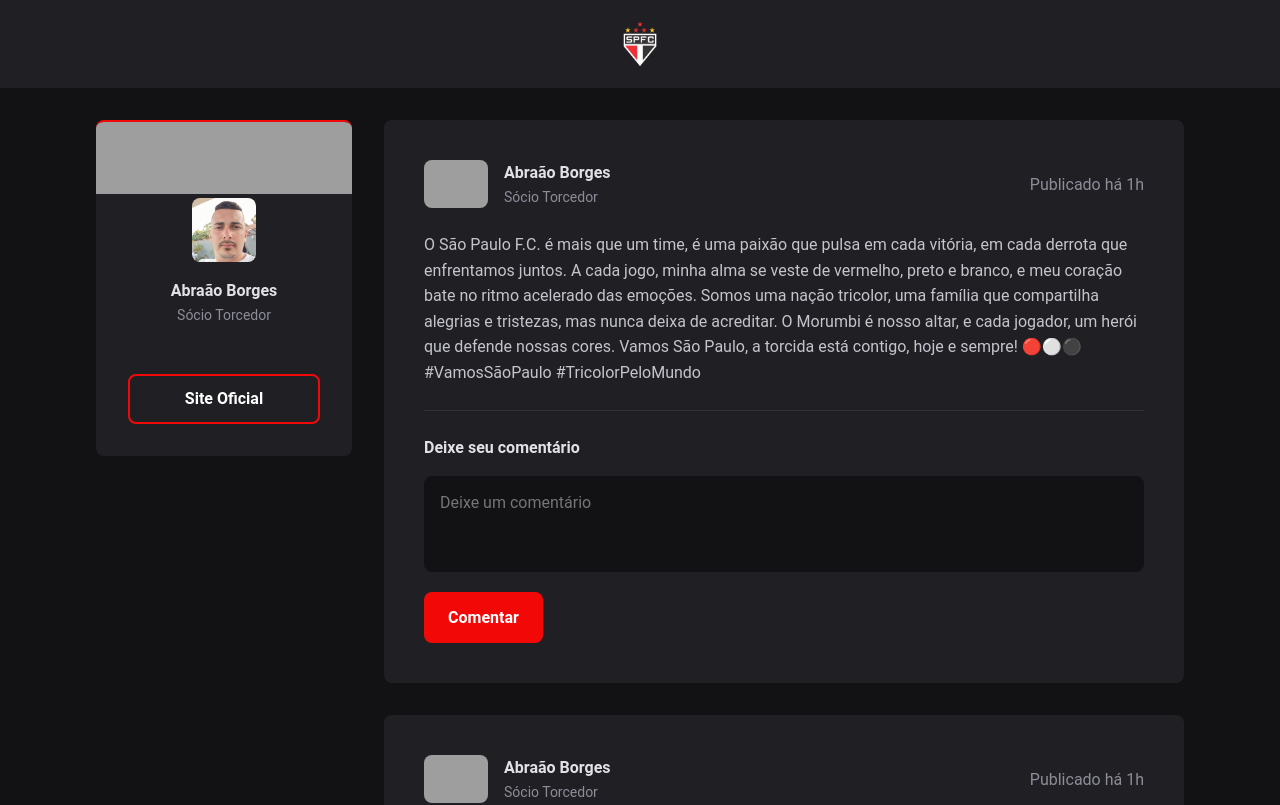
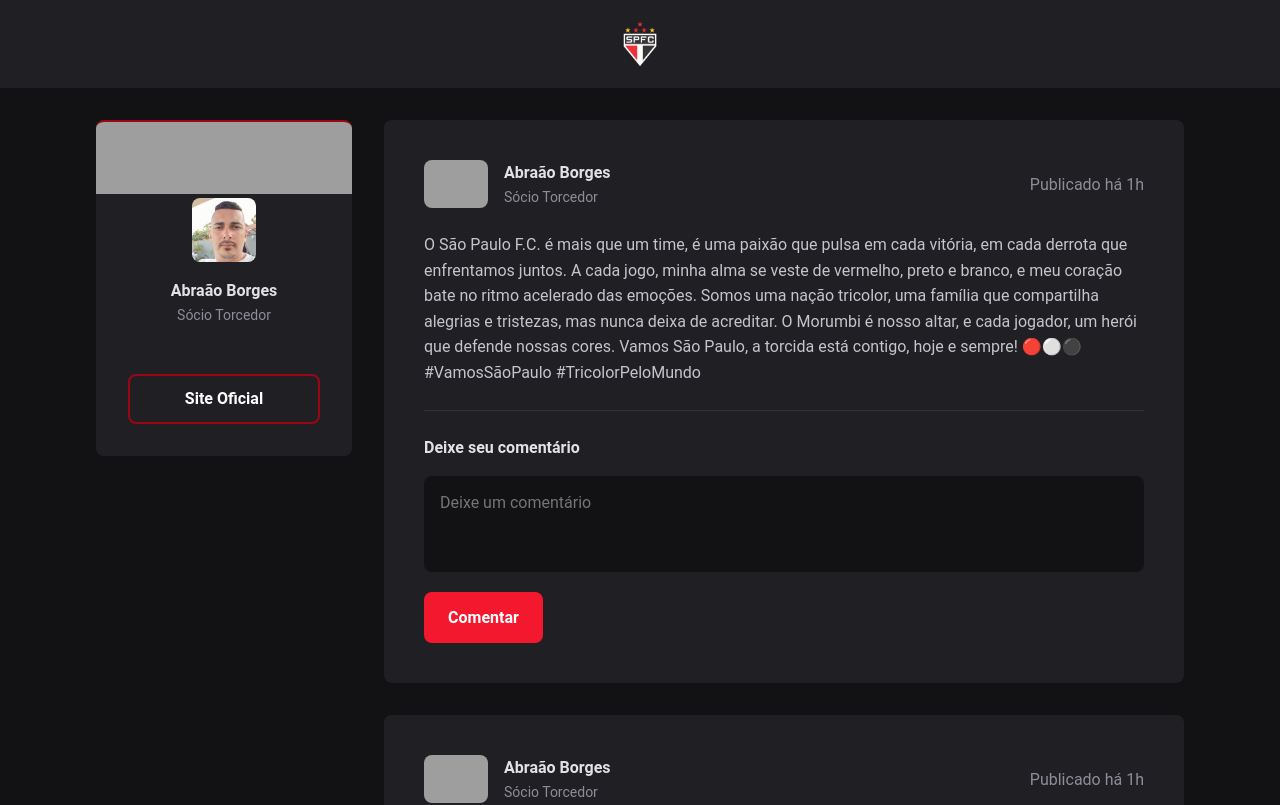
Before and after one commit to BorgesAbraao10/rocketseat-ignite, a React app in the folder 01-feed-reactjs-ignite/: page / in a window 1280 px wide. Shown: the top 805 px of the page. Built offline with nearby package versions, Linux system fonts and the light colour scheme; grey boxes are pictures that could not be loaded; the HTML template or start-up script is replaced by a standard one.

Commit message:
Last update

```diff
--- a/01-feed-reactjs-ignite/src/components/Post.module.css
+++ b/01-feed-reactjs-ignite/src/components/Post.module.css
@@ -85,7 +85,7 @@
   margin-top: 1rem;
   border-radius: 8px;
   border: 0;
-  background: var(--red-500);
+  background: var(--red-200);
   color: var(--white);
   font-weight: bold;
   cursor: pointer;
@@ -93,6 +93,6 @@
   transition: background-color 0.1s;
 }
 
-.commentForm button[type=submit]:hover {
-  background: var(--gray-100);
+.commentForm button[type="submit"]:hover {
+  background: var(--red-500);
 }
--- a/01-feed-reactjs-ignite/src/global.css
+++ b/01-feed-reactjs-ignite/src/global.css
@@ -9,13 +9,14 @@
   --gray-900: #121214;
 
   --green-500: #00875f;
-  --red-500: #f30808;
-  --red-100: #ed6c6e;
+  --red-100: #f73d59;
+  --red-200: #f4182e;
+  --red-500: #9b0514;
 }
 
 :focus {
   outline: transparent;
-  box-shadow: 0 0 0 2px var(--red-100);
+  box-shadow: 0 0 0 2px var(--red-500);
 }
 
 * {
```
